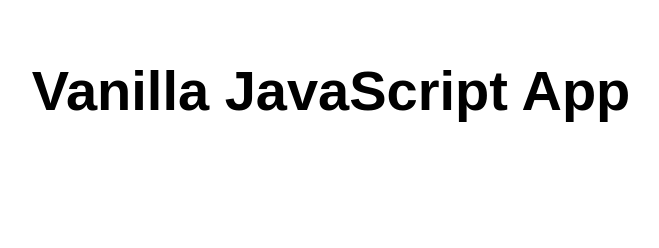
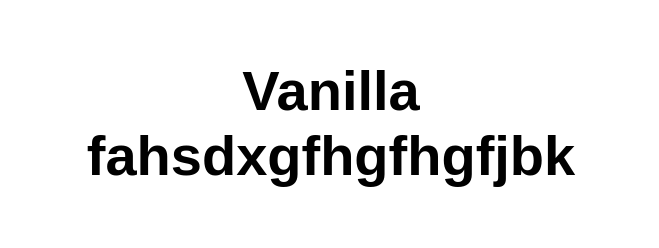
Before and after one commit to Fahad-Wali-Khan/School, a plain HTML site: page src/index.html in a window 1280 px wide. Shown: the whole page, without its empty margins (309-968 px from the left). Drawn offline with Linux system fonts and the light colour scheme.

Commit message:
Update index.html

```diff
--- a/src/index.html
+++ b/src/index.html
@@ -10,7 +10,7 @@
 
 <body>
   <main>
-    <h1>Vanilla JavaScript App</h1>
+    <h1>Vanilla fahsdxgfhgfhgfjbk</h1>
   </main>
 </body>
 
```
